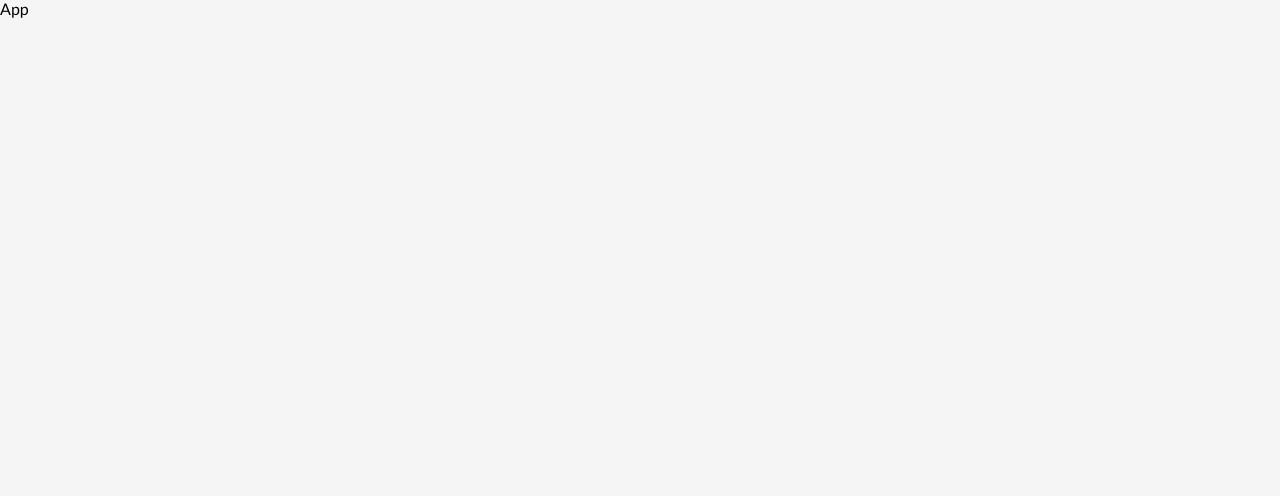
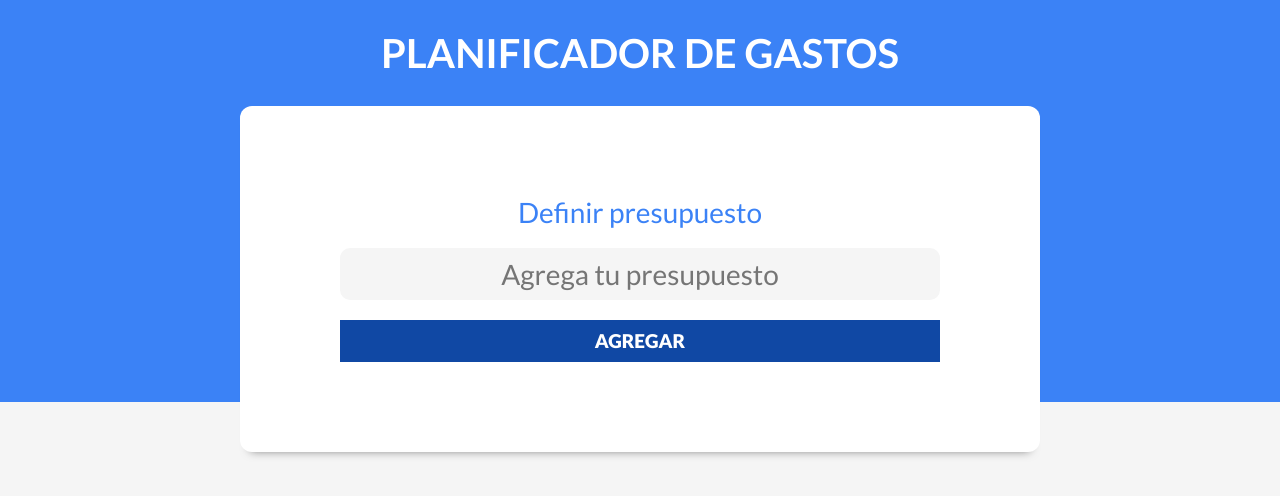
Before and after one commit to adrian1426/ReactJS_Control-Gastos, a React (Vite) app: page / in a window 1280 px wide. Shown: the top 496 px of the page. Built offline with nearby package versions, Linux system fonts and the light colour scheme.

Commit message:
agregando header y formulario presupuesto

```diff
--- a/src/App.jsx
+++ b/src/App.jsx
@@ -1,7 +1,9 @@
+import Header from "./components/Header"
+
 function App() {
   return (
-    <div className="App">
-      App
+    <div >
+      <Header />
     </div>
   )
 }
--- /dev/null
+++ b/src/components/Header.jsx
@@ -0,0 +1,12 @@
+import PresupuestoForm from "./PresupuestoForm";
+
+const Header = () => {
+  return (
+    <header>
+      <h1>Planificador de Gastos</h1>
+      <PresupuestoForm />
+    </header>
+  );
+};
+
+export default Header;
--- /dev/null
+++ b/src/components/PresupuestoForm.jsx
@@ -0,0 +1,22 @@
+import React from 'react';
+
+const PresupuestoForm = () => {
+  return (
+    <div className='contenedor-presupuesto contenedor sombra'>
+      <form className='formulario'>
+        <div className='campo'>
+          <label>Definir presupuesto</label>
+          <input
+            className='nuevo-presupuesto'
+            placeholder='Agrega tu presupuesto'
+            type="text"
+          />
+        </div>
+
+        <input type="submit" value="Agregar" />
+      </form>
+    </div>
+  );
+};
+
+export default PresupuestoForm;
```
